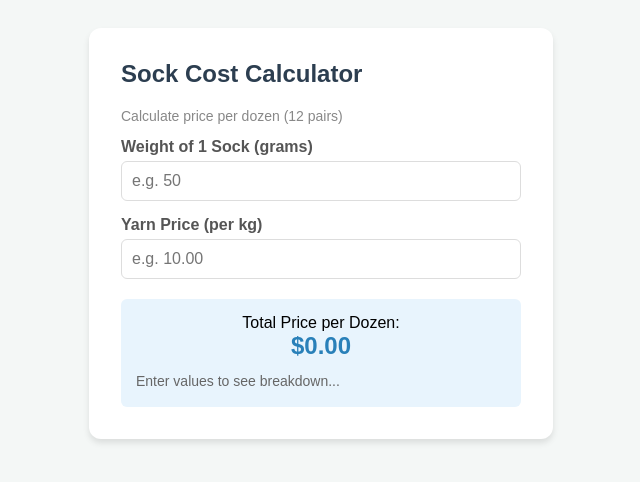
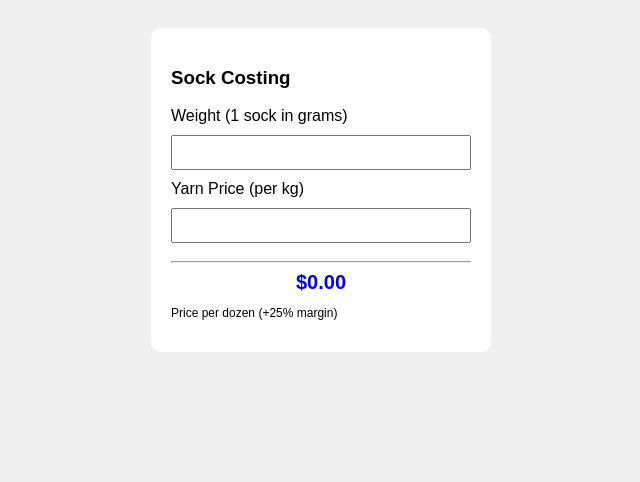
Before and after one commit to mondaltapas1991/Socks-cost-calculator, a plain HTML site: page Index.html in a window 1280 px wide. Shown: the whole page, without its empty margins (319-959 px from the left). Drawn offline with Linux system fonts and the light colour scheme.

Commit message:
Update Index.html

```diff
--- a/Index.html
+++ b/Index.html
@@ -1,69 +1,34 @@
 <!DOCTYPE html>
-<html lang="en">
+<html>
 <head>
-    <meta charset="UTF-8">
-    <meta name="viewport" content="width=device-width, initial-scale=1.0">
-    <title>Sock Costing Calculator</title>
+    <title>Sock Calculator</title>
+    <meta name="viewport" content="width=device-width, initial-scale=1">
     <style>
-        body { font-family: sans-serif; display: flex; justify-content: center; padding: 20px; background-color: #f4f7f6; }
-        .card { background: white; padding: 2rem; border-radius: 12px; box-shadow: 0 4px 6px rgba(0,0,0,0.1); width: 100%; max-width: 400px; }
-        h2 { color: #2c3e50; margin-top: 0; }
-        .input-group { margin-bottom: 15px; }
-        label { display: block; margin-bottom: 5px; font-weight: bold; color: #555; }
-        input { width: 100%; padding: 10px; border: 1px solid #ddd; border-radius: 6px; box-sizing: border-box; font-size: 16px; }
-        .result-box { margin-top: 20px; padding: 15px; background: #e8f4fd; border-radius: 6px; text-align: center; }
-        .total-price { font-size: 24px; font-weight: bold; color: #2980b9; }
-        .breakdown { font-size: 14px; color: #666; margin-top: 10px; text-align: left; line-height: 1.6; }
+        body { font-family: sans-serif; padding: 20px; background: #f0f0f0; }
+        .box { background: white; padding: 20px; border-radius: 10px; max-width: 300px; margin: auto; }
+        input { width: 100%; margin: 10px 0; padding: 8px; box-sizing: border-box; }
+        .total { font-size: 20px; font-weight: bold; color: blue; text-align: center; }
     </style>
 </head>
 <body>
-
-<div class="card">
-    <h2>Sock Cost Calculator</h2>
-    <p style="font-size: 14px; color: #888;">Calculate price per dozen (12 pairs)</p>
-
-    <div class="input-group">
-        <label>Weight of 1 Sock (grams)</label>
-        <input type="number" id="weight" placeholder="e.g. 50" oninput="calculate()">
+    <div class="box">
+        <h3>Sock Costing</h3>
+        <label>Weight (1 sock in grams)</label>
+        <input type="number" id="w" oninput="calc()">
+        <label>Yarn Price (per kg)</label>
+        <input type="number" id="p" oninput="calc()">
+        <hr>
+        <div class="total" id="res">$0.00</div>
+        <p style="font-size:12px">Price per dozen (+25% margin)</p>
     </div>
-
-    <div class="input-group">
-        <label>Yarn Price (per kg)</label>
-        <input type="number" id="price" placeholder="e.g. 10.00" oninput="calculate()">
-    </div>
-
-    <div class="result-box">
-        <div>Total Price per Dozen:</div>
-        <div class="total-price" id="total">$0.00</div>
-
-        <div class="breakdown" id="details">
-            Enter values to see breakdown...
-        </div>
-    </div>
-</div>
-
-<script>
-function calculate() {
-    const weight = parseFloat(document.getElementById('weight').value) || 0;
-    const yarnPrice = parseFloat(document.getElementById('price').value) || 0;
-    const cmt = 3.00; // Fixed CMT as per your notes
-
-    // Logic: ( ( (Weight * 12) / 1000 ) * Yarn Price ) + CMT
-    const rawMaterial = ((weight * 12) / 1000) * yarnPrice;
-    const factoryCost = rawMaterial + cmt;
-    const totalPrice = factoryCost * 1.25; // Adding 25% margin
-
-    document.getElementById('total').innerText = '$' + totalPrice.toFixed(2);
-
-    if(weight > 0 && yarnPrice > 0) {
-        document.getElementById('details').innerHTML = `
-            • Raw Material: $${rawMaterial.toFixed(2)}<br>
-            • CMT: $${cmt.toFixed(2)}<br>
-            • Margin (25%): $${(totalPrice - factoryCost).toFixed(2)}
-        `;
-    }
-}
-</script>
-
+    <script>
+        function calc() {
+            var w = document.getElementById('w').value || 0;
+            var p = document.getElementById('p').value || 0;
+            var raw = ((w * 12) / 1000) * p;
+            var total = (raw + 3) * 1.25;
+            document.getElementById('res').innerText = '$' + total.toFixed(2);
+        }
+    </script>
 </body>
 </html>
```
